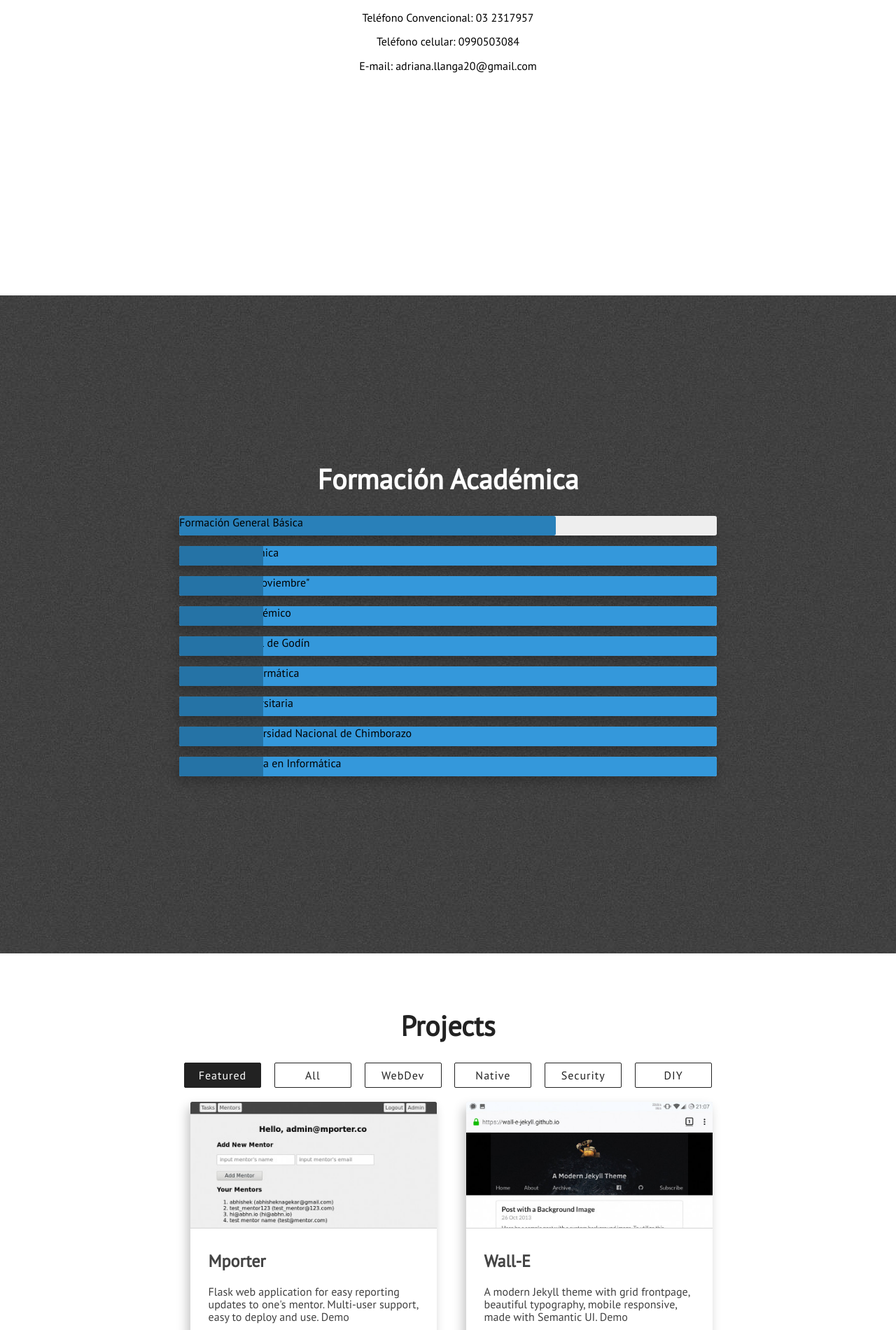
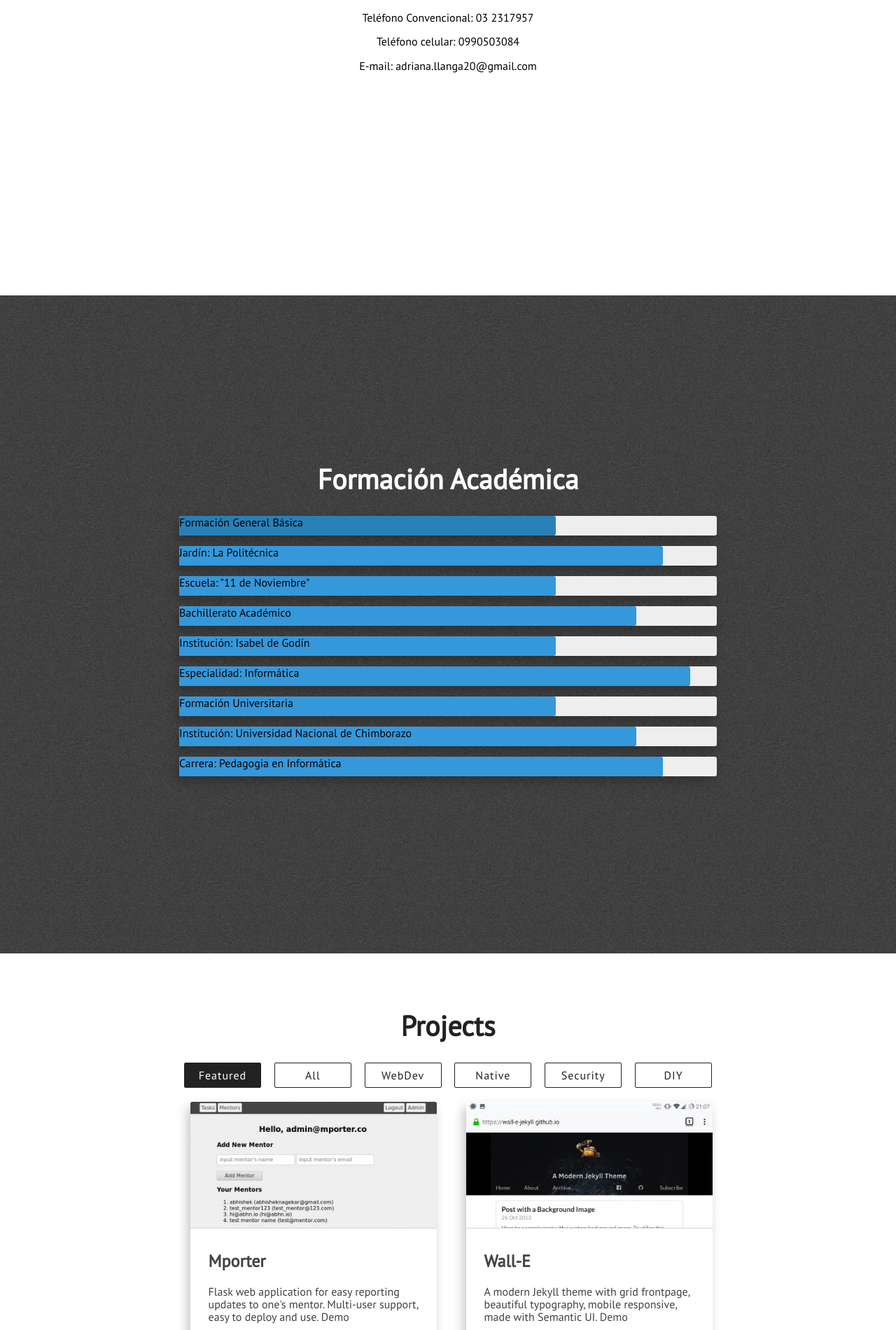
Before and after one commit to adrillg/adrillg.github.io, a Jekyll site: the page built from index.html, in a window 1280 px wide. Shown: the part 1538-3438 px from the top of the page at 70% size. Built offline with Jekyll 4.4.1, drawn with Linux system fonts in a browser that asks for light colours; nearby versions of some CDN libraries.

Commit message:
Update skills.html

```diff
--- a/_includes/skills.html
+++ b/_includes/skills.html
@@ -10,44 +10,44 @@
                             <div class="skillbar-bar" style="background: #2980b9;">Formación General Básica</div>
                         </div> <!-- End Skill Bar -->
 
-                        <div class="skillbar clearfix " data-percent="100%">
-                            <div class="skillbar-title" style="background: #2980b9;"><span></span></div>
+                        <div class="skillbar clearfix " data-percent="90%">
+                            <div class="skillbar-title" style="background: #2980b9;"></div>
                             <div class="skillbar-bar" style="background: #3498db;">Jardín: La Politécnica</div>
                         </div> <!-- End Skill Bar -->
 
-                        <div class="skillbar clearfix " data-percent="100%">
-                            <div class="skillbar-title" style="background: #2980b9;"><span></span></div>
+                        <div class="skillbar clearfix " data-percent="70%">
+                            <div class="skillbar-title" style="background: #2980b9;"></div>
                             <div class="skillbar-bar" style="background: #3498db">Escuela: "11 de Noviembre"</div>
                         </div> <!-- End Skill Bar -->
 
 
-                        <div class="skillbar clearfix " data-percent="100%">
-                            <div class="skillbar-title" style="background: #2980b9;"><span></span></div>
+                        <div class="skillbar clearfix " data-percent="85%">
+                            <div class="skillbar-title" style="background: #2980b9;"></div>
                             <div class="skillbar-bar" style="background: #3498db;">Bachillerato Académico</div>
                         </div> <!-- End Skill Bar -->
 
-                        <div class="skillbar clearfix " data-percent="100%">
-                            <div class="skillbar-title" style="background: #2980b9;"><span></span></div>
+                        <div class="skillbar clearfix " data-percent="70%">
+                            <div class="skillbar-title" style="background: #2980b9;"></div>
                             <div class="skillbar-bar" style="background: #3498db;">Institución: Isabel de Godín</div>
                         </div> <!-- End Skill Bar -->
 
-                        <div class="skillbar clearfix " data-percent="100%">
-                            <div class="skillbar-title" style="background: #2980b9"><span></span></div>
+                        <div class="skillbar clearfix " data-percent="95%">
+                            <div class="skillbar-title" style="background: #2980b9"></div>
                             <div class="skillbar-bar" style="background: #3498db;">Especialidad: Informática</div>
                         </div> <!-- End Skill Bar -->
 
-                        <div class="skillbar clearfix " data-percent="100%">
-                            <div class="skillbar-title" style="background: #2980b9"><span></span></div>
+                        <div class="skillbar clearfix " data-percent="70%">
+                            <div class="skillbar-title" style="background: #2980b9"></div>
                             <div class="skillbar-bar" style="background: #3498db">Formación Universitaria</div>
                         </div> <!-- End Skill Bar -->
 
-                         <div class="skillbar clearfix " data-percent="100%">
-                            <div class="skillbar-title" style="background: #2980b9"><span></span></div>
+                         <div class="skillbar clearfix " data-percent="85%">
+                            <div class="skillbar-title" style="background: #2980b9"></div>
                             <div class="skillbar-bar" style="background: #3498db">Institución: Universidad Nacional de Chimborazo</div>
                         </div> <!-- End Skill Bar -->
 
-                         <div class="skillbar clearfix " data-percent="100%">
-                            <div class="skillbar-title" style="background: #2980b9"><span></span></div>
+                         <div class="skillbar clearfix " data-percent="90%">
+                            <div class="skillbar-title" style="background: #2980b9"></div>
                             <div class="skillbar-bar" style="background: #3498db">Carrera: Pedagogia en Informática</div>
                         </div> <!-- End Skill Bar -->
                     </div>
```
